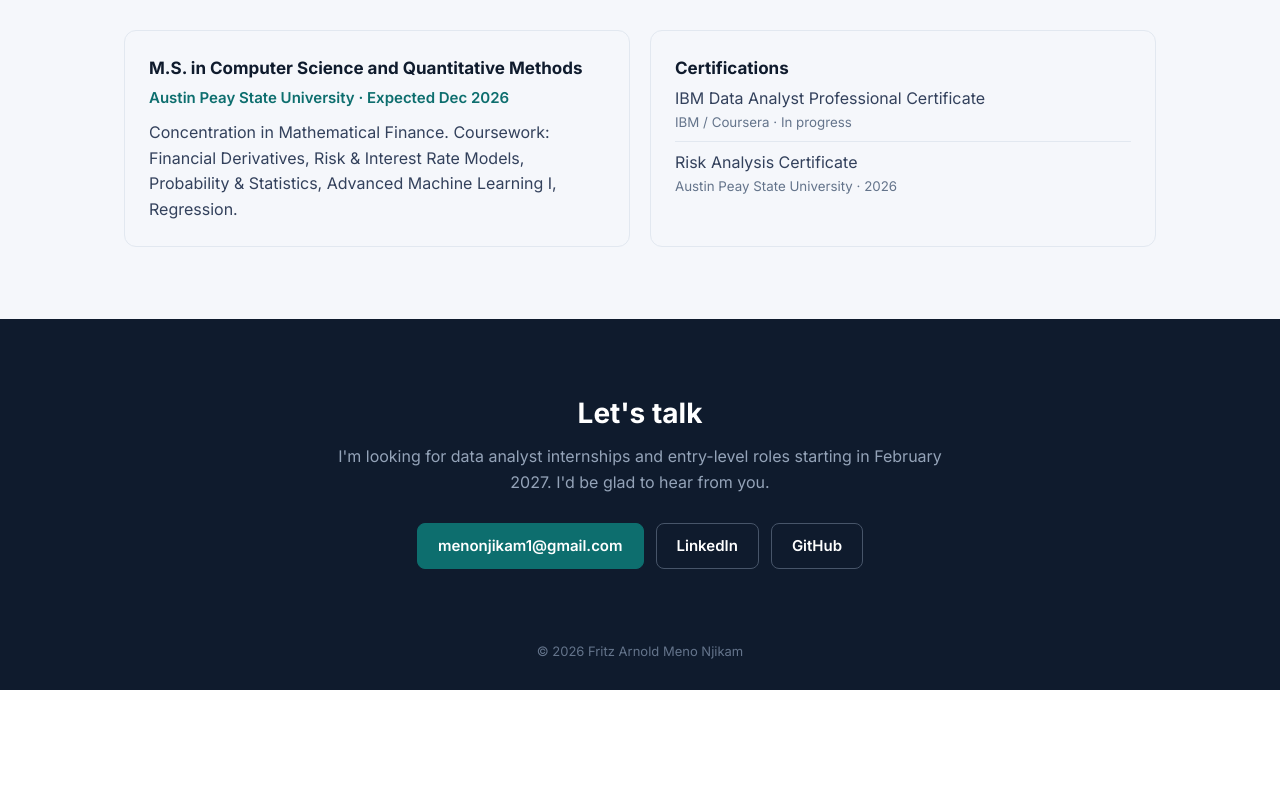
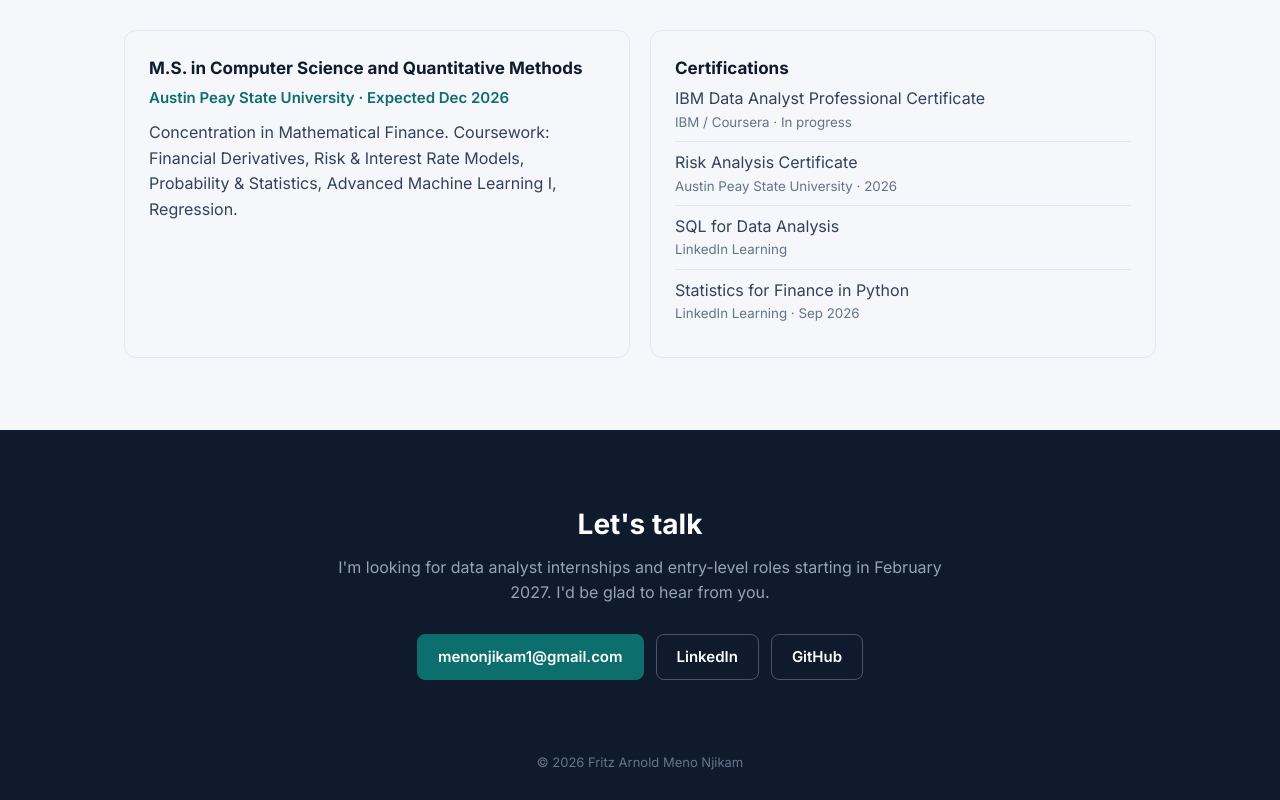
Before and after one commit to arnoldnjikam3173/arnold.njikam, a plain HTML site: page index.html in a window 1280 px wide. Shown: the part 3428-4228 px from the top of the page. Before the commit the page ends 4118 px from the top, so only its background shows below. Drawn offline with Linux system fonts and the light colour scheme.

Commit message:
Update index.html

```diff
--- a/index.html
+++ b/index.html
@@ -373,6 +373,8 @@
             <ul>
               <li>IBM Data Analyst Professional Certificate<small>IBM / Coursera · In progress</small></li>
               <li>Risk Analysis Certificate<small>Austin Peay State University · 2026</small></li>
+              <li>SQL for Data Analysis<small>LinkedIn Learning</small></li>
+              <li>Statistics for Finance in Python<small>LinkedIn Learning · Sep 2026</small></li>
             </ul>
           </div>
         </div>
```
